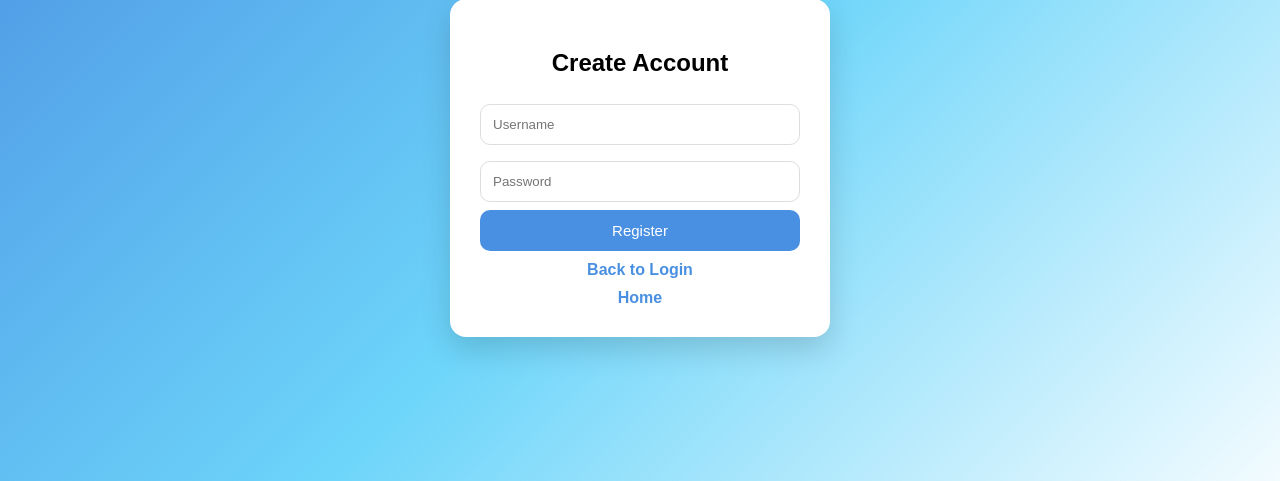
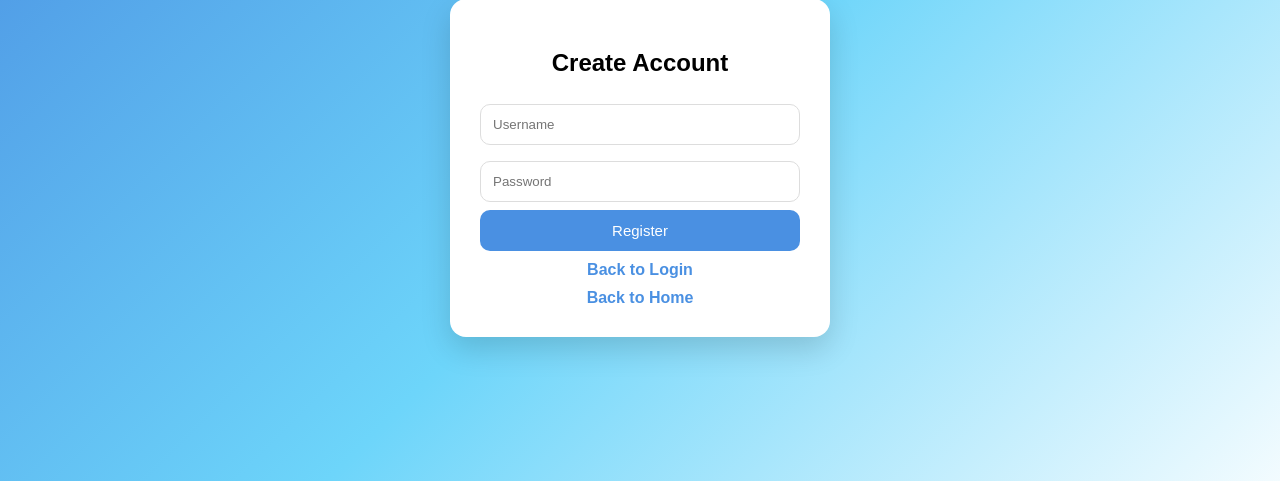
Before and after one commit to eat29-ops/schooltask_tracker, a Flask app: page /register in a window 1280 px wide. Shown: the part 232-713 px from the top of the page. Run offline with Flask 3, Linux system fonts and the light colour scheme.

Commit message:
Refactor navigation links in register.html
Updated navigation links for better clarity.

```diff
--- a/templates/register.html
+++ b/templates/register.html
@@ -16,15 +16,15 @@
         <form method="POST" action="/register">
 
             <input type="text" name="username" placeholder="Username" required>
-
             <input type="password" name="password" placeholder="Password" required>
 
             <button type="submit">Register</button>
 
         </form>
 
+        <!-- FIXED NAVIGATION -->
         <a href="/login">Back to Login</a><br>
-        <a href="/">Home</a>
+        <a href="/">Back to Home</a>
 
     </div>
 
```
